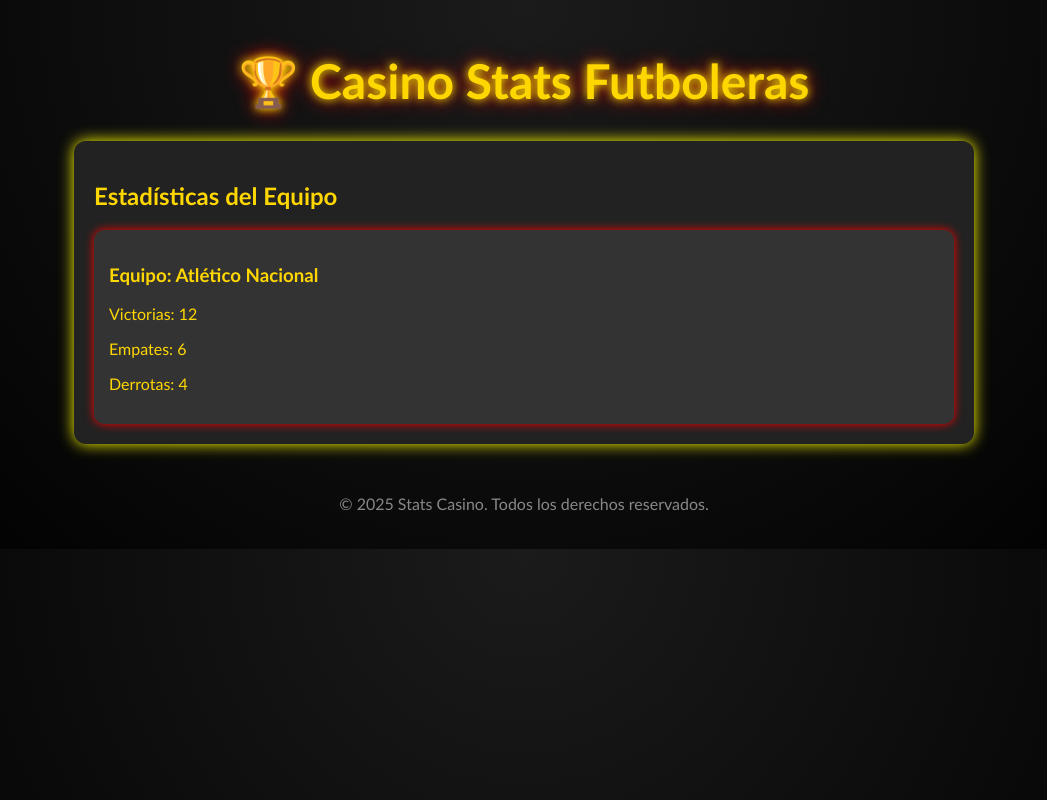
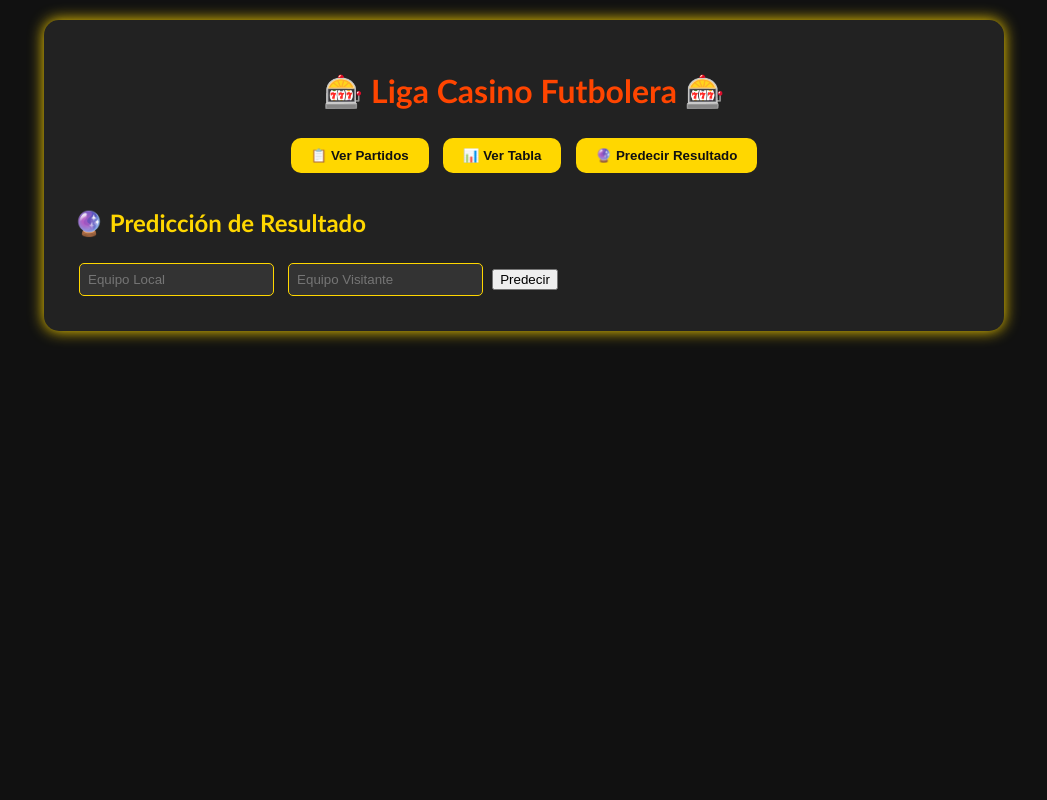
Before and after one commit to Juanarroyo234/Proyecto-integrador, a FastAPI app: template templates/index.html in a window 1280 px wide. Shown: the whole page, without its empty margins (116-1163 px from the left). Run offline with FastAPI, Linux system fonts and the light colour scheme; the template is opened without the code that fills it, so the values that code supplies are empty.

Commit message:
iniciando todo el front

```diff
--- a/main.py
+++ b/main.py
@@ -1,13 +1,11 @@
 from fastapi import FastAPI, Depends, HTTPException, Request
+from fastapi.responses import HTMLResponse
+from fastapi.staticfiles import StaticFiles
+from fastapi.templating import Jinja2Templates
 from sqlalchemy.orm import Session
 from typing import List
 import logging
-from fastapi.staticfiles import StaticFiles
-from fastapi.templating import Jinja2Templates
-from fastapi.responses import HTMLResponse
-
-from operations import get_partidos_ganados_por_local, calcular_tabla_puntos, agregar_partido, eliminar_partido, \
-    actualizar_partido
+from operations import get_partidos_ganados_por_local, calcular_tabla_puntos, agregar_partido, eliminar_partido, actualizar_partido
 from data_base import get_db, Base, engine
 from models import Partido
 from schemas import PartidoSchema
@@ -15,36 +13,22 @@ from sklearn.ensemble import RandomForestClassifier
 from sklearn.preprocessing import LabelEncoder
 import pandas as pd
 
-# Crear las tablas
 Base.metadata.create_all(bind=engine)
 
-# Inicializar FastAPI
 app = FastAPI()
 
-# Configurar rutas para archivos estáticos y plantillas
+# Montar carpeta static para CSS, JS, imágenes etc.
 app.mount("/static", StaticFiles(directory="static"), name="static")
+# Templates para HTML con Jinja2
 templates = Jinja2Templates(directory="templates")
 
-# Rutas del frontend
-@app.get("/casino", response_class=HTMLResponse)
-async def casino(request: Request):
+# Ruta principal que sirve el frontend
+@app.get("/", response_class=HTMLResponse)
+async def root(request: Request):
     return templates.TemplateResponse("index.html", {"request": request})
 
+# --- API ENDPOINTS ---
 
-@app.get("/")
-async def root():
-    return {"message": "Hello World"}
-
-
-@app.get("/hello/{name}")
-async def say_hello(name: str):
-    return {"message": f"Hello {name}"}
-
-
-# Configurar logging
-logging.basicConfig(level=logging.DEBUG)
-
-# Endpoints de la API
 @app.get("/partidos", response_model=List[PartidoSchema])
 def get_partidos(db: Session = Depends(get_db)):
     try:
@@ -63,7 +47,6 @@ def get_partidos(db: Session = Depends(get_db)):
     except Exception as e:
         raise HTTPException(status_code=500, detail=f"Error interno: {str(e)}")
 
-
 @app.get("/verificar_partidos")
 def verificar_partidos(db: Session = Depends(get_db)):
     try:
@@ -74,16 +57,15 @@ def verificar_partidos(db: Session = Depends(get_db)):
     except Exception as e:
         raise HTTPException(status_code=500, detail=f"Error al verificar los partidos: {str(e)}")
 
-
 @app.get("/ganados-local", response_model=List[PartidoSchema])
 def ganados_local(db: Session = Depends(get_db)):
     return get_partidos_ganados_por_local(db)
-
 
 @app.get("/predecir/")
 def predecir(equipo_local: str, equipo_visitante: str, db: Session = Depends(get_db)):
     try:
         partidos = db.query(Partido).all()
+
         if not partidos:
             raise HTTPException(status_code=404, detail="No hay datos suficientes para el entrenamiento.")
 
@@ -125,28 +107,26 @@ def predecir(equipo_local: str, equipo_visitante: str, db: Session = Depends(get
     except Exception as e:
         raise HTTPException(status_code=500, detail=f"Error al predecir el resultado: {str(e)}")
 
-
 @app.get("/tabla")
 def tabla_liga(db: Session = Depends(get_db)):
-    return calcular_tabla_puntos(db)
-
+    try:
+        return calcular_tabla_puntos(db)
+    except Exception as e:
+        raise HTTPException(status_code=500, detail=f"Error interno: {str(e)}")
 
 @app.post("/partidos/")
 def agregar_partido_endpoint(equipo_local: str, equipo_visitante: str, goles_local: int, goles_visitante: int,
                              resultado: str, db: Session = Depends(get_db)):
     return agregar_partido(db, equipo_local, equipo_visitante, goles_local, goles_visitante, resultado)
 
-
 @app.delete("/partidos/")
 def eliminar_partido_endpoint(equipo_local: str, equipo_visitante: str, db: Session = Depends(get_db)):
     return eliminar_partido(db, equipo_local, equipo_visitante)
 
-
 @app.put("/partidos/")
 def actualizar_partido_endpoint(equipo_local: str, equipo_visitante: str, goles_local: int, goles_visitante: int,
-                                resultado: str, db: Session = Depends(get_db)):
+                               resultado: str, db: Session = Depends(get_db)):
     return actualizar_partido(db, equipo_local, equipo_visitante, goles_local, goles_visitante, resultado)
-
 
 @app.get("/partido")
 def get_partido(equipo_local: str, equipo_visitante: str, db: Session = Depends(get_db)):
--- a/static/styles.css
+++ b/static/styles.css
@@ -1,41 +1,67 @@
 body {
-  background: radial-gradient(circle at top, #1b1b1b, #000);
-  color: #ffd700;
   font-family: 'Trebuchet MS', sans-serif;
+  background: #111;
+  color: #FFD700;
   margin: 0;
-  padding: 0;
+  padding: 20px;
 }
 
 .container {
   max-width: 900px;
-  margin: 0 auto;
-  padding: 20px;
+  margin: auto;
+  background: #222;
+  padding: 30px;
+  border-radius: 15px;
+  box-shadow: 0 0 15px #FFD700;
 }
 
-header h1 {
+h1 {
   text-align: center;
-  font-size: 3rem;
-  text-shadow: 0 0 10px #ff0, 0 0 20px #f00;
-  margin-bottom: 30px;
+  color: #FF4500;
 }
 
-.stats {
-  background: #222;
-  padding: 20px;
-  border-radius: 12px;
-  box-shadow: 0 0 15px #ff0;
+nav {
+  text-align: center;
+  margin-bottom: 20px;
 }
 
-.card {
-  background: #333;
-  padding: 15px;
-  margin-top: 10px;
+nav button {
+  background-color: #FFD700;
+  border: none;
+  color: #111;
+  padding: 10px 20px;
+  margin: 5px;
+  font-weight: bold;
   border-radius: 10px;
-  box-shadow: 0 0 10px #f00;
+  cursor: pointer;
 }
 
-footer {
-  margin-top: 50px;
+nav button:hover {
+  background-color: #FF4500;
+  color: white;
+}
+
+table {
+  width: 100%;
+  border-collapse: collapse;
+  margin-top: 10px;
+}
+
+th, td {
+  border: 1px solid #FFD700;
+  padding: 10px;
   text-align: center;
-  color: #888;
 }
+
+#predictor {
+  margin-top: 30px;
+}
+
+input {
+  padding: 8px;
+  margin: 5px;
+  border-radius: 5px;
+  border: 1px solid #FFD700;
+  background: #333;
+  color: white;
+}
--- a/templates/index.html
+++ b/templates/index.html
@@ -1,33 +1,63 @@
 <!DOCTYPE html>
 <html lang="es">
 <head>
-  <meta charset="UTF-8" />
-  <meta name="viewport" content="width=device-width, initial-scale=1.0" />
-  <title>Estadísticas de Fútbol</title>
-  <link rel="stylesheet" href="/static/styles.css" />
+  <meta charset="UTF-8">
+  <title>Estadísticas Futbol - Estilo Casino</title>
+  <link rel="stylesheet" href="/static/styles.css">
 </head>
 <body>
   <div class="container">
-    <header>
-      <h1>🏆 Casino Stats Futboleras</h1>
-    </header>
+    <h1>🎰 Liga Casino Futbolera 🎰</h1>
 
-    <main>
-      <section class="stats">
-        <h2>Estadísticas del Equipo</h2>
-        <!-- Aquí irán tus datos dinámicos -->
-        <div class="card">
-          <h3>Equipo: Atlético Nacional</h3>
-          <p>Victorias: 12</p>
-          <p>Empates: 6</p>
-          <p>Derrotas: 4</p>
-        </div>
-      </section>
-    </main>
+    <nav>
+      <button onclick="cargarPartidos()">📋 Ver Partidos</button>
+      <button onclick="cargarTabla()">📊 Ver Tabla</button>
+      <button onclick="predecir()">🔮 Predecir Resultado</button>
+    </nav>
 
-    <footer>
-      <p>© 2025 Stats Casino. Todos los derechos reservados.</p>
-    </footer>
+    <section id="output"></section>
+
+    <section id="predictor">
+      <h2>🔮 Predicción de Resultado</h2>
+      <input type="text" id="local" placeholder="Equipo Local">
+      <input type="text" id="visita" placeholder="Equipo Visitante">
+      <button onclick="enviarPrediccion()">Predecir</button>
+    </section>
   </div>
+
+  <script>
+    async function cargarPartidos() {
+      const res = await fetch('/partidos');
+      const data = await res.json();
+      let html = '<h2>📋 Partidos Registrados</h2><ul>';
+      data.forEach(p => {
+        html += `<li>${p.equipo_local} ${p.goles_local} - ${p.goles_visitante} ${p.equipo_visitante} (${p.resultado})</li>`;
+      });
+      html += '</ul>';
+      document.getElementById('output').innerHTML = html;
+    }
+
+    async function cargarTabla() {
+      const res = await fetch('/tabla');
+      const data = await res.json();
+      let html = '<h2>📊 Tabla de Posiciones</h2><table><tr><th>Equipo</th><th>Puntos</th></tr>';
+      data.forEach(e => {
+        html += `<tr><td>${e.equipo}</td><td>${e.puntos}</td></tr>`;
+      });
+      html += '</table>';
+      document.getElementById('output').innerHTML = html;
+    }
+
+    async function enviarPrediccion() {
+      const local = document.getElementById("local").value;
+      const visita = document.getElementById("visita").value;
+      const res = await fetch(`/predecir/?equipo_local=${local}&equipo_visitante=${visita}`);
+      const data = await res.json();
+      document.getElementById("output").innerHTML = `
+        <h2>Resultado:</h2>
+        <p>${local} vs ${visita} → <strong>${data.prediccion}</strong></p>
+      `;
+    }
+  </script>
 </body>
 </html>
```
